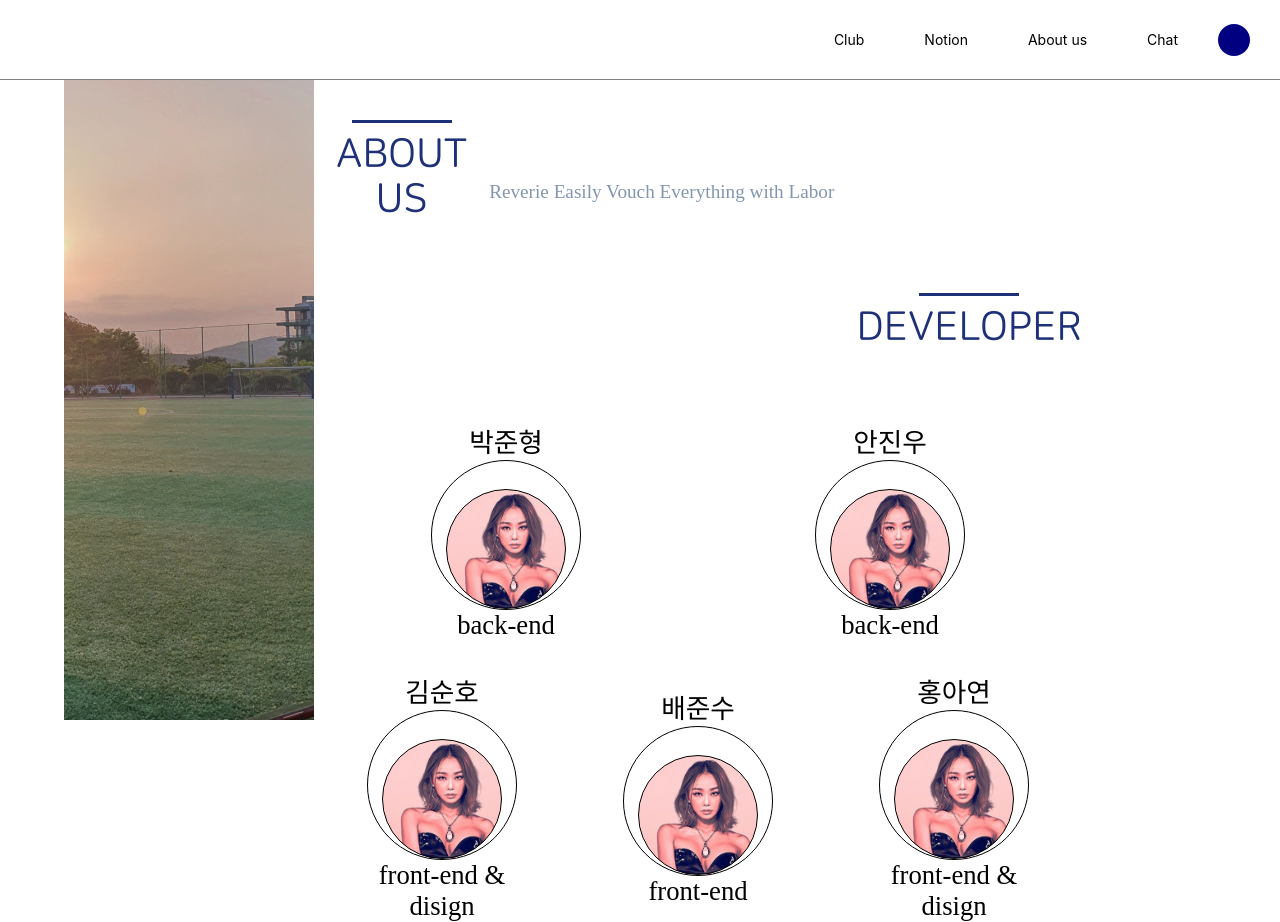
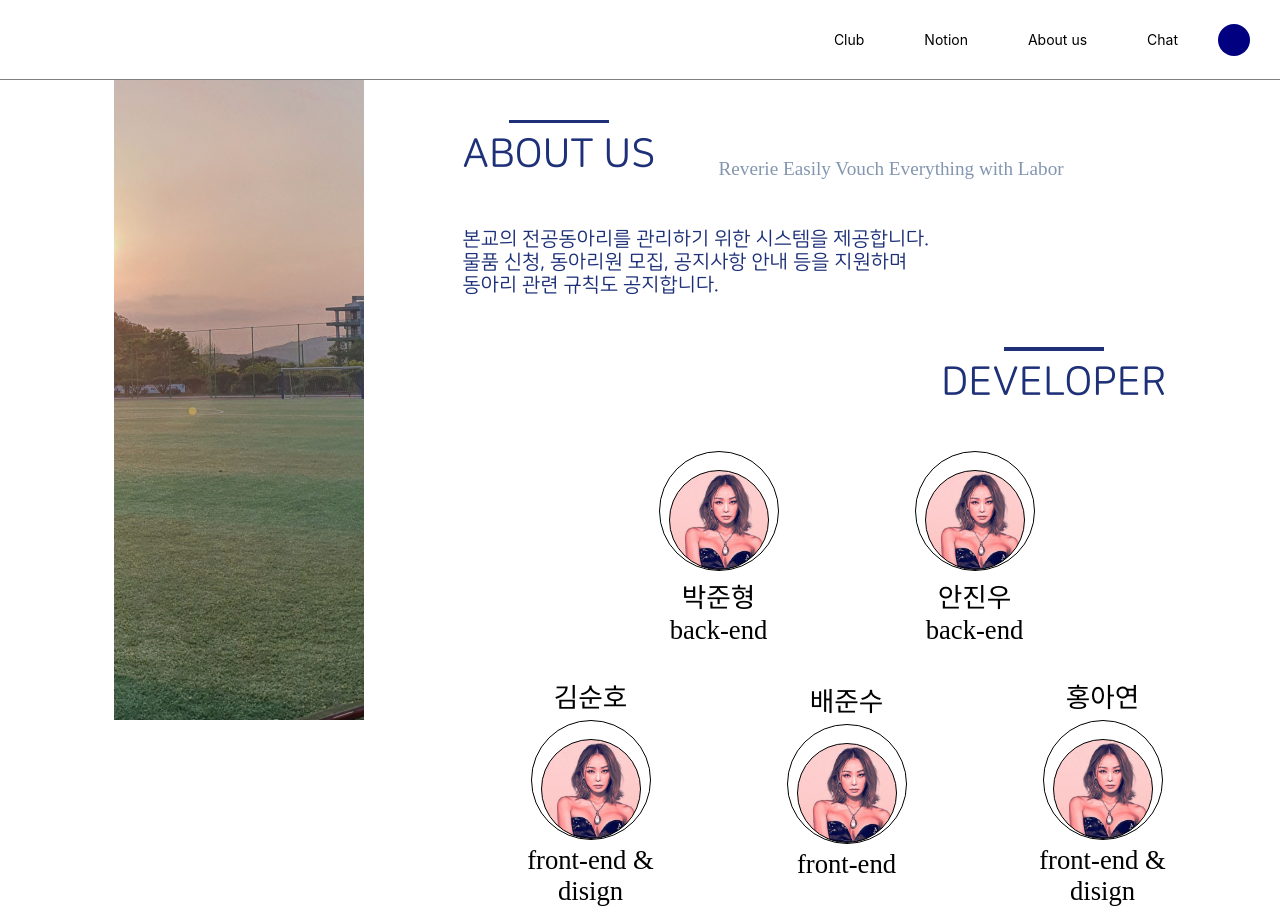
Before and after one commit to RE-VEL/REVEL-frontend-V1, a Next.js app: page /reverie in a window 1280 px wide. Built offline with nearby package versions, Linux system fonts and the light colour scheme; a web font is replaced by a local one.

Commit message:
Style: 배치 변경

```diff
--- a/pages/reverie.tsx
+++ b/pages/reverie.tsx
@@ -15,33 +15,42 @@ const Reverie: NextPage = () => {
               </AboutUs>
               <RevelTxt>Reverie Easily Vouch Everything with Labor</RevelTxt>
             </TextDiv>
+            <TextDiv style={{ margin: 0 }}>
+              <Mtxt
+                style={{ fontSize: '15pt', textAlign: 'left', float: 'right' }}
+              >
+                본교의 전공동아리를 관리하기 위한 시스템을 제공합니다. <br />{' '}
+                물품 신청, 동아리원 모집, 공지사항 안내 등을 지원하며
+                <br /> 동아리 관련 규칙도 공지합니다.
+              </Mtxt>
+            </TextDiv>
 
             <TextDiv2>
               <AboutUs>
-                <LineDiv></LineDiv>
+                <LineDiv style={{ height: '3.5px' }}></LineDiv>
                 <Mtxt>DEVELOPER</Mtxt>
               </AboutUs>
             </TextDiv2>
 
-            <Line>
+            <Line style={{ width: '40vw' }}>
               <DevDiv>
                 <Filed>back-end</Filed>
+                <Name>박준형</Name>
                 <OutCir>
                   <InCir></InCir>
                 </OutCir>
-                <Name>박준형</Name>
               </DevDiv>
 
               <DevDiv>
                 <Filed>back-end</Filed>
+                <Name>안진우</Name>
                 <OutCir>
                   <InCir></InCir>
                 </OutCir>
-                <Name>안진우</Name>
               </DevDiv>
             </Line>
 
-            <Line>
+            <Line style={{ marginTop: 30 }}>
               <DevDiv>
                 <Filed>front-end & disign</Filed>
                 <OutCir>
@@ -51,7 +60,7 @@ const Reverie: NextPage = () => {
               </DevDiv>
 
               <DevDiv>
-                <Filed>front-end </Filed>
+                <Filed style={{ marginBottom: 23 }}>front-end </Filed>
                 <OutCir>
                   <InCir></InCir>
                 </OutCir>
@@ -83,6 +92,7 @@ const AboutUs = styled.div`
 const InfDiv = styled.div`
   display: flex;
   flex-direction: column;
+  align-items: center;
 `;
 const RevelTxt = styled.p`
   font-family: 'nanumgothic';
@@ -92,6 +102,7 @@ const RevelTxt = styled.p`
 `;
 
 const LineDiv = styled.div`
+  float: left;
   height: 3px;
   width: 100px;
   background-color: #1d3078;
@@ -99,7 +110,7 @@ const LineDiv = styled.div`
 
 const TextDiv = styled.div`
   margin-top: 120px;
-  width: 50vw;
+  width: 60vw;
   display: flex;
   align-items: center;
   justify-content: space-between;
@@ -107,7 +118,7 @@ const TextDiv = styled.div`
 
 const TextDiv2 = styled.div`
   margin-top: 30px;
-  width: 60vw;
+  width: 50vw;
   display: flex;
   align-items: center;
   justify-content: space-between;
@@ -120,6 +131,8 @@ const Mtxt = styled.p`
   text-align: center;
   color: #1d3078;
   margin-top: 10px;
+  overflow: hiddlen;
+  white-space: nowrap;
 `;
 const BackDiv = styled.div`
   height: 100vh;
@@ -132,6 +145,7 @@ const InDiv = styled.div`
   height: 100vh;
   width: 95vw;
   display: flex;
+  justify-content: space-around;
 `;
 const ImgDiv = styled.div`
   height: 90vh;
@@ -162,17 +176,18 @@ const DevDiv = styled.div`
   width: 150px;
 `;
 const OutCir = styled.div`
-  height: 150px;
-  width: 150px;
+  height: 120px;
+  width: 120px;
   border-radius: 100%;
   border: 1px solid black;
   display: flex;
   align-items: flex-end;
   justify-content: center;
+  margin: 5px;
 `;
 const InCir = styled.div`
-  height: 120px;
-  width: 120px;
+  height: 100px;
+  width: 100px;
   border-radius: 100%;
   border: 1px solid black;
   background-image: url('/img/레이어 1.png');
@@ -187,7 +202,6 @@ const Line = styled.div`
   align-items: center;
   justify-content: space-around;
   width: 60vw;
-  margin-top: 30px;
 `;
 
 export default Reverie;
```
